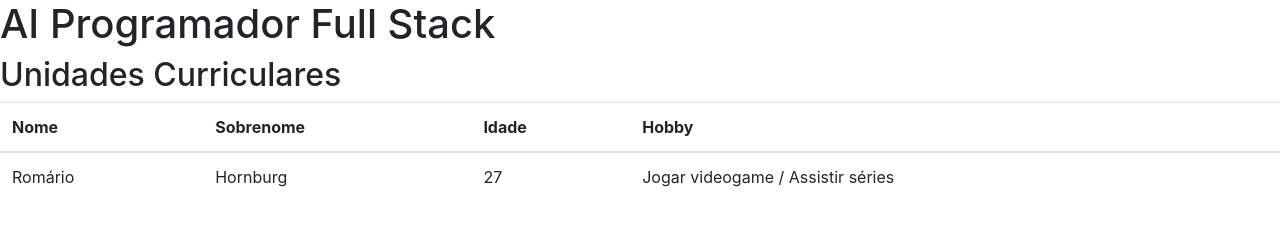
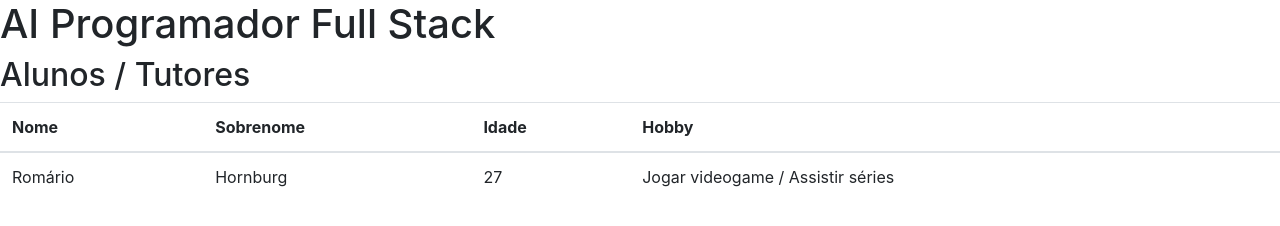
Before and after one commit to estudanteluiggi/AIFS_Nomes, a plain HTML site: page index.html in a window 1280 px wide. Drawn offline with nearby package versions, Linux system fonts and the light colour scheme.

Commit message:
Update index.html

```diff
--- a/index.html
+++ b/index.html
@@ -4,7 +4,7 @@
     <meta charset="UTF-8">
     <link rel="stylesheet" href="https://cdn.jsdelivr.net/npm/bootstrap@4.0.0/dist/css/bootstrap.min.css" integrity="sha384-Gn5384xqQ1aoWXA+058RXPxPg6fy4IWvTNh0E263XmFcJlSAwiGgFAW/dAiS6JXm" crossorigin="anonymous">
     <h1>AI Programador Full Stack</h1>
-    <h2>Unidades Curriculares</h2>
+    <h2>Alunos / Tutores</h2>
 </head>
 <body>
     <table class="table">
```
